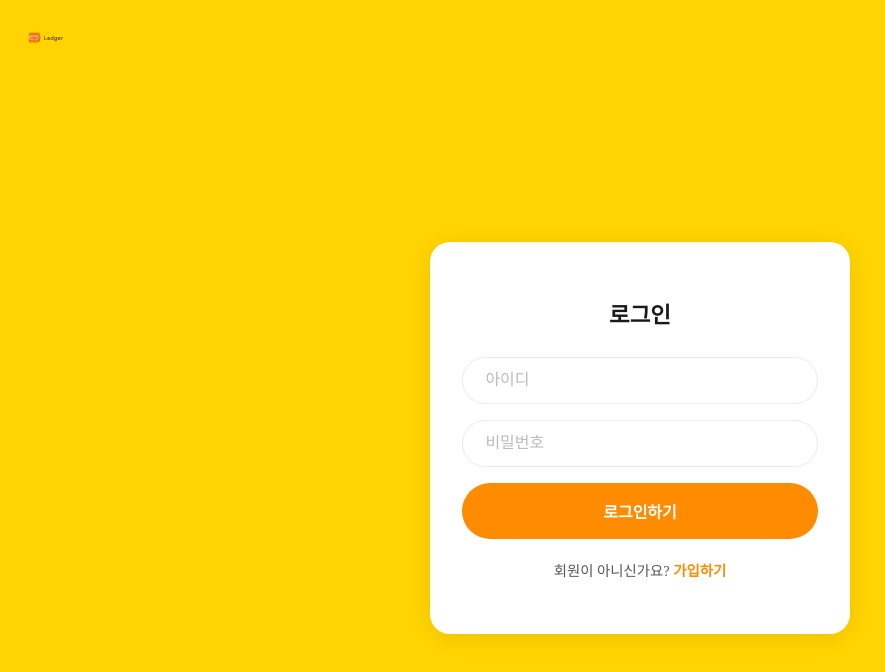
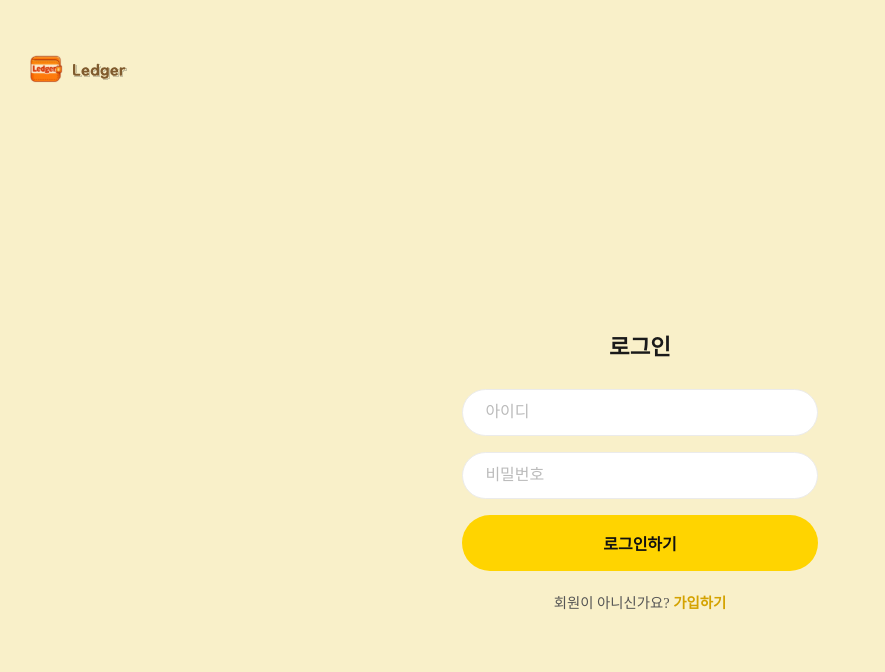
Before and after one commit to 20260304-KB7-27/Ledger-Thanos, a Vue app: page /login in a window 1280 px wide. Shown: the top 672 px of the page, without its empty margins (0-885 px from the left). Built offline with nearby package versions, Linux system fonts and the light colour scheme.

Commit message:
fix: 로그인 페이지 css 수정

```diff
--- a/src/pages/home/components/AddTransactionCard.vue
+++ /dev/null
@@ -1,22 +0,0 @@
-<template>
-  <button class="card" @click="$emit('click')">
-    새로운 거래 추가
-  </button>
-</template>
-
-<script setup>
-defineEmits(["click"]);
-</script>
-
-<style scoped>
-.card {
-  width: 100%;
-  min-height: 140px;
-  border-radius: 36px;
-  border: none;
-  background: #ffd800;
-  font-size: 22px;
-  font-weight: 800;
-  cursor: pointer;
-}
-</style>
--- a/src/pages/user/login/LoginPage.vue
+++ b/src/pages/user/login/LoginPage.vue
@@ -27,13 +27,13 @@ const handleLogin = async () => {
 </script>
 
 <template>
-  <div class="login-page">
+  <div class="login-page theme-auth-page">
     <header class="header">
       <img :src="logoSrc" alt="Ledger 로고" class="logo-icon" />
     </header>
 
     <main class="main">
-      <div class="card">
+      <div class="card theme-auth-card">
         <h1 class="title">로그인</h1>
 
         <form @submit.prevent="handleLogin">
@@ -71,7 +71,7 @@ const handleLogin = async () => {
 <style scoped>
 .login-page {
   min-height: 100vh;
-  background: #ffd400;
+  background: #f9f0c9;
   display: flex;
   flex-direction: column;
 }
@@ -84,8 +84,8 @@ const handleLogin = async () => {
 }
 
 .logo-icon {
-  width: 36px;
-  height: 36px;
+  width: 100px;
+  height: 100px;
 }
 
 .main {
@@ -97,12 +97,9 @@ const handleLogin = async () => {
 }
 
 .card {
-  background: #fff;
-  border-radius: 20px;
   padding: 2.5rem 2rem;
   width: 100%;
   max-width: 420px;
-  box-shadow: 0 4px 24px rgba(0, 0, 0, 0.08);
 }
 
 .title {
@@ -128,7 +125,7 @@ const handleLogin = async () => {
 }
 
 .input:focus {
-  border-color: #ffd400;
+  border-color: #ff8578;
 }
 
 .input::placeholder {
@@ -146,8 +143,8 @@ const handleLogin = async () => {
   display: block;
   width: 100%;
   padding: 1rem;
-  background: #ff8c00;
-  color: #fff;
+  background: #ffd400;
+  color: #111111;
   font-size: 1rem;
   font-weight: 600;
   border: none;
@@ -169,7 +166,7 @@ const handleLogin = async () => {
 }
 
 .signup-link a {
-  color: #ff8c00;
+  color: #d4a200;
   font-weight: 600;
   text-decoration: none;
 }
```
